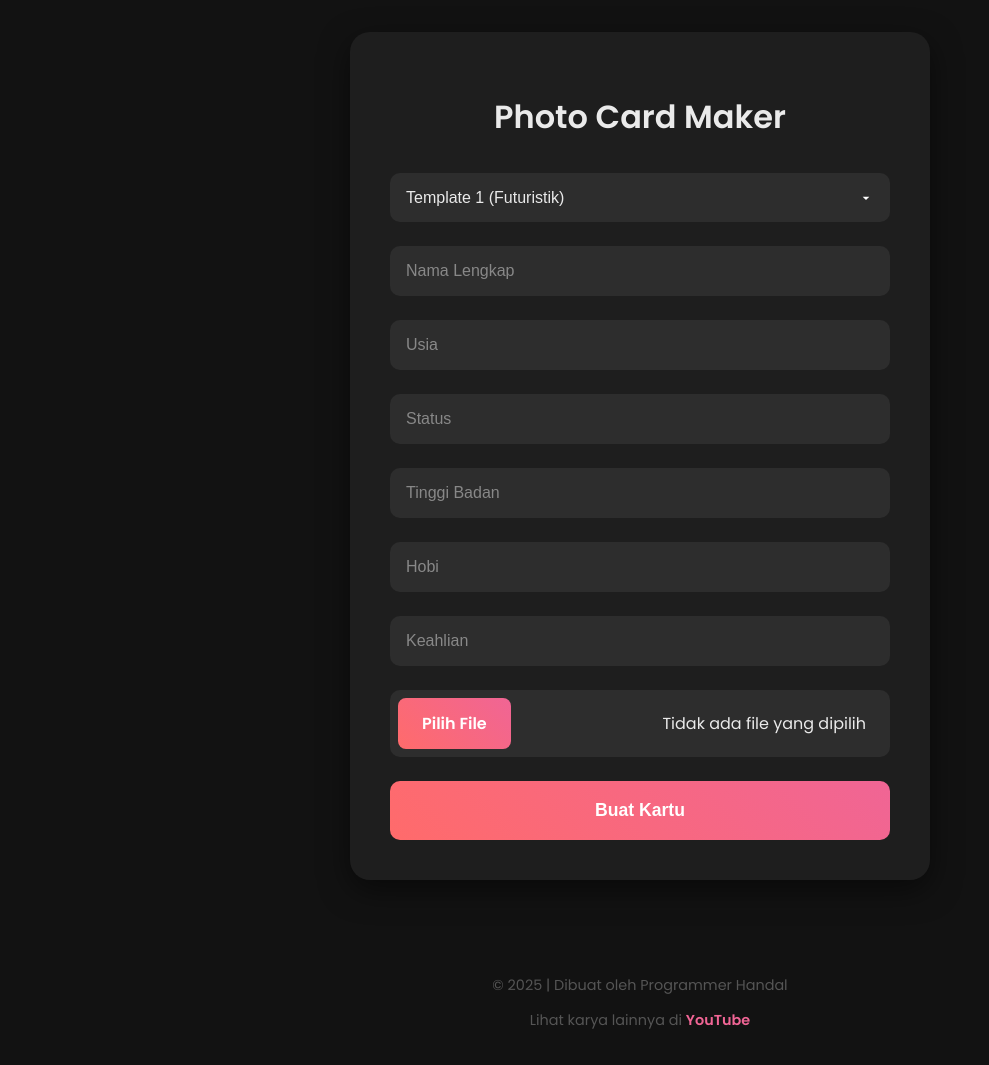
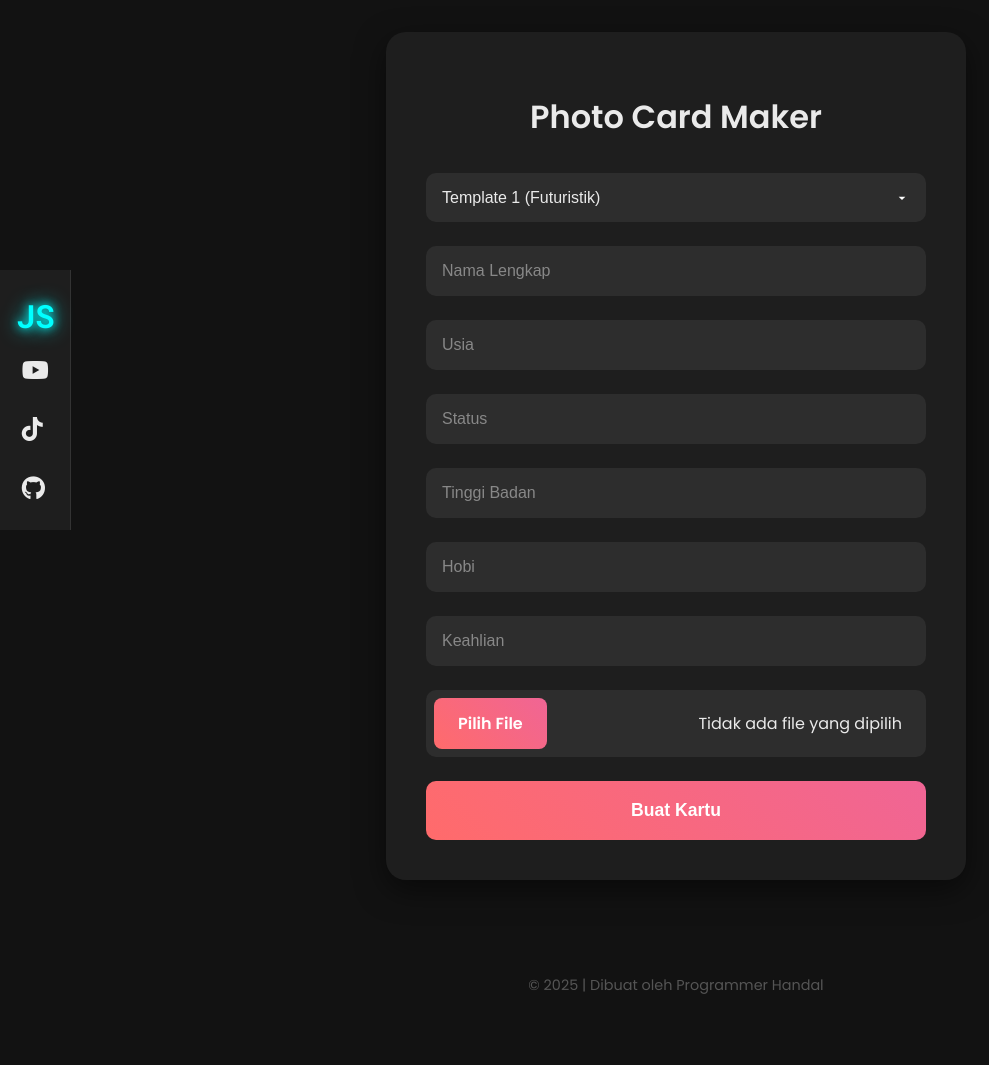
Before and after one commit to jhingshaw/photo-card, a plain HTML site: page index.html in a window 1280 px wide. Shown: the whole page, without its empty margins (0-989 px from the left). Drawn offline with nearby package versions, Linux system fonts and the light colour scheme.

Commit message:
Add files via upload

```diff
--- a/index.html
+++ b/index.html
@@ -7,6 +7,7 @@
     <link href="https://fonts.googleapis.com/css2?family=Poppins:wght@400;600&display=swap" rel="stylesheet">
     <link href="https://fonts.googleapis.com/css2?family=Roboto+Mono:wght@400;700&display=swap" rel="stylesheet">
     <script src="https://cdnjs.cloudflare.com/ajax/libs/html2canvas/1.4.1/html2canvas.min.js"></script>
+    <link rel="stylesheet" href="https://cdnjs.cloudflare.com/ajax/libs/font-awesome/6.5.1/css/all.min.css">
     <style>
         /* Base and Layout Styles */
         body {
@@ -19,8 +20,50 @@
             align-items: center;
             min-height: 100vh;
             margin: 0;
-            padding: 2rem 1.5rem;
+            padding: 2rem 1.5rem 2rem 6rem; /* Menambahkan padding kiri untuk navigasi */
             box-sizing: border-box;
+        }
+
+        /* === Navigation Styles === */
+        nav {
+            position: fixed;
+            left: 0;
+            top: 50%;
+            transform: translateY(-50%);
+            display: flex;
+            flex-direction: column;
+            align-items: center;
+            padding: 1.5rem 1rem;
+            z-index: 1000; /* Memastikan navigasi selalu di atas konten lain */
+            background-color: #1e1e1e;
+            border-right: 1px solid #333;
+        }
+
+        .nav-js-text {
+            font-family: 'Roboto Mono', monospace;
+            font-size: 2rem;
+            font-weight: 700;
+            color: #00FFFF;
+            text-shadow: 0 0 10px #00FFFF, 0 0 20px #00FFFF;
+            margin-bottom: 1rem;
+        }
+
+        .social-links {
+            display: flex;
+            flex-direction: column;
+            gap: 1.5rem;
+            justify-content: center;
+        }
+
+        .social-links a {
+            color: #EAEAEA;
+            font-size: 1.5rem;
+            transition: color 0.3s ease, transform 0.3s ease;
+        }
+
+        .social-links a:hover {
+            color: #00FFFF;
+            transform: scale(1.1);
         }
 
         .container {
@@ -283,20 +326,18 @@
             font-size: 0.9rem;
             color: #555;
         }
-
-        footer a {
-            color: #F06595;
-            text-decoration: none;
-            font-weight: 600;
-            transition: color 0.3s ease;
-        }
-
-        footer a:hover {
-            color: #FF6B6B;
-        }
     </style>
 </head>
 <body>
+
+    <nav>
+        <div class="nav-js-text">JS</div>
+        <div class="social-links">
+            <a href="https://www.youtube.com/channel/UCG0W8gE22e-N4LzL3-iN6aQ" target="_blank" title="YouTube"><i class="fa-brands fa-youtube"></i></a>
+            <a href="https://www.tiktok.com/@your-tiktok-handle" target="_blank" title="TikTok"><i class="fa-brands fa-tiktok"></i></a>
+            <a href="https://github.com/your-github-handle" target="_blank" title="GitHub"><i class="fa-brands fa-github"></i></a>
+        </div>
+    </nav>
 
     <div id="form-input" class="container form-section">
         <h1>Photo Card Maker</h1>
@@ -366,7 +407,6 @@
 
     <footer>
         <p>&copy; 2025 | Dibuat oleh Programmer Handal</p>
-        <p>Lihat karya lainnya di <a href="https://www.youtube.com/channel/UCG0W8gE22e-N4LzL3-iN6aQ" target="_blank">YouTube</a></p>
     </footer>
 
 <script>
@@ -381,7 +421,8 @@
         const allInputs = document.querySelectorAll('.form-section input[type="text"]');
 
         allInputs.forEach(input => {
-            if (input.classList.contains(`card-type-${selectedType}`)) {
+            const inputClasses = input.className.split(' ');
+            if (inputClasses.includes(`card-type-${selectedType}`)) {
                 input.classList.remove('hidden');
             } else {
                 input.classList.add('hidden');
```
